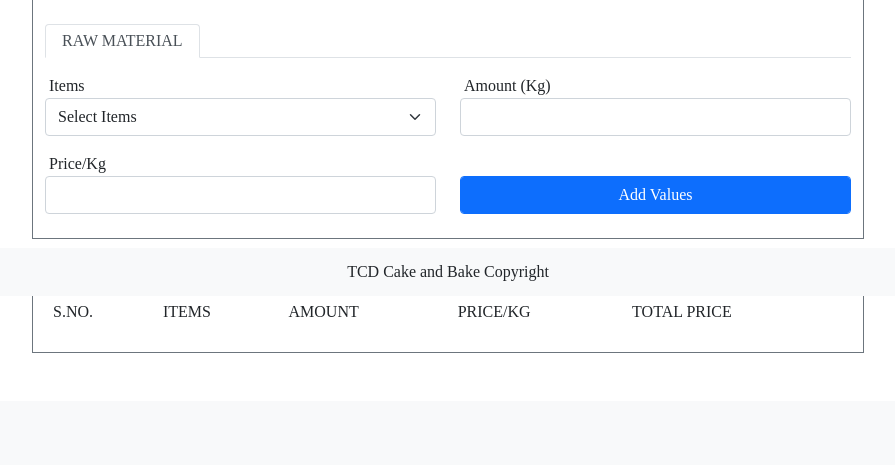
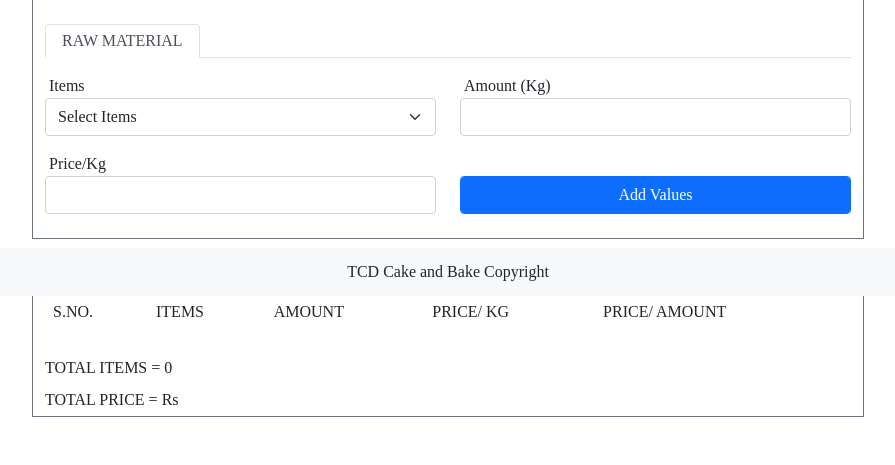
Before and after one commit to SophieaSharma/tcd, a PHP site: page /rawmaterial.php in a window 1280 px wide. Shown: the part 504-969 px from the top of the page, without its empty margins (192-1087 px from the left). Before the commit the page ends 857 px from the top, so only its background shows below. Run offline with PHP 8.4, Linux system fonts and the light colour scheme; tables that the repository leaves empty or names only in its code hold one stand-in row (values such as "Sample post"); lists and menus that the app fills with data are empty; some libraries are stand-ins or nearby versions.

Commit message:
some minor changes in files

```diff
--- a/rawmaterial.php
+++ b/rawmaterial.php
@@ -3,7 +3,7 @@
 require_once "SQL_queries/rawmaterial_query.php";
 $today=date('Y-m-d');
 GLOBAL $connection;
-GLOBAL $today;
+GLOBAL $today,$total_price_of_all_items;
 ?>
 <!doctype html>
 <html lang="en">
@@ -85,7 +85,7 @@
                             <option selected disabled>Select Items</option>
                             <option value="Sugar">Sugar</option>
                             <option value="Flour">Flour</option>
-                            <option value="butter">butter</option>
+                            <option value="Butter">Butter</option>
                             <option value="Baking Soda">Baking Soda</option>
                             <option value="Other">Other</option>
                         </select>
@@ -124,8 +124,10 @@
                         <th scope="col">S.NO.</th>
                         <th scope="col">ITEMS</th>
                         <th scope="col">AMOUNT</th>
-                        <th scope="col">PRICE/KG</th>
-                        <th scope="col">TOTAL PRICE</th>
+                        <th scope="col">PRICE/
+                                         KG</th>
+                        <th scope="col">PRICE/
+                                        AMOUNT</th>
                     </tr>
                     </thead>
 
@@ -140,25 +142,34 @@
                         $amount=$row['amount'];
                         $price_per_kg=$row['price_per_kg'];
                         $totalPrice=$row['totalPrice'];
+                        $total_price_of_all_items+=$totalPrice;
 
 
                         ?>
                         <tr>
-                            <td><?php echo $i++; ?></td>
-                            <td><?php echo $items; ?></td>
-                            <td><?php echo $amount; ?></td>
-                            <td><?php echo $price_per_kg; ?></td>
-                            <td><?php echo $totalPrice; ?></td>
+                            <td class="px-2 py-3"><?php echo $i++; ?></td>
+                            <td class="px-2 py-3"><?php echo $items; ?></td>
+                            <td class="px-2 py-3"><?php echo $amount; ?><span style="text-transform: none"> Kg</span></td>
+                            <td class="px-2 py-3"><?php echo $price_per_kg; ?><span style="text-transform: none"> Rs</span></td>
+                            <td class="px-2 py-3"><?php echo $totalPrice; ?><span style="text-transform: none"> Rs</span></td>
                         </tr>
+
                         <?php
+
                     }
                     ?>
                     </tbody>
                 </table>
             </div>
+            <?php
+            $count=mysqli_num_rows($result);
+            ?>
+            <p class="pt-3" style=" text-transform: uppercase;">total items = <?php echo $count; ?> </p> <br>
+            <p style=" text-transform: uppercase;">Total Price = <?php echo $total_price_of_all_items; ?><span style="text-transform: none"> Rs</span></p>
         </div>
     </div>
     <!--raw material-->
+
 
 </div>
 <!--main content-->
--- a/sales.php
+++ b/sales.php
@@ -83,12 +83,12 @@
                 <div class="mb-3">
                     <label for="typeofcake" class="form-label">Type of Cake</label>
                     <div class="form-check">
-                        <input name="type_of_cake" value="shop_cake" class="form-check-input" type="radio" id="typeofcake" required>
+                        <input name="type_of_cake" value="Shop Cake" class="form-check-input" type="radio" id="typeofcake" required>
                         <label class="form-check-label mt-1" for="typeofcake" >
                             Shop Cake
                         </label>
                         <br>
-                        <input name="type_of_cake" value="customer_cake" class="form-check-input" type="radio" id="typeofcake" required>
+                        <input name="type_of_cake" value="Customer Cake" class="form-check-input" type="radio" id="typeofcake" required>
                         <label class="form-check-label mt-1" for="typeofcake">
                             Customer Order Cake
                         </label>
@@ -137,7 +137,7 @@
                     <label for="file" class="form-label">File</label>
                     <div class="input-group mb-3">
                         <input name="imageSales" type="file" class="form-control" id="file">
-                        <!--<label class="input-group-text" for="file">Upload</label>-->
+                        <label class="input-group-text" for="file">Upload</label>
                     </div>
                 </div>
 
```
Also changed, not shown: production.php (+5 -5 lines).
